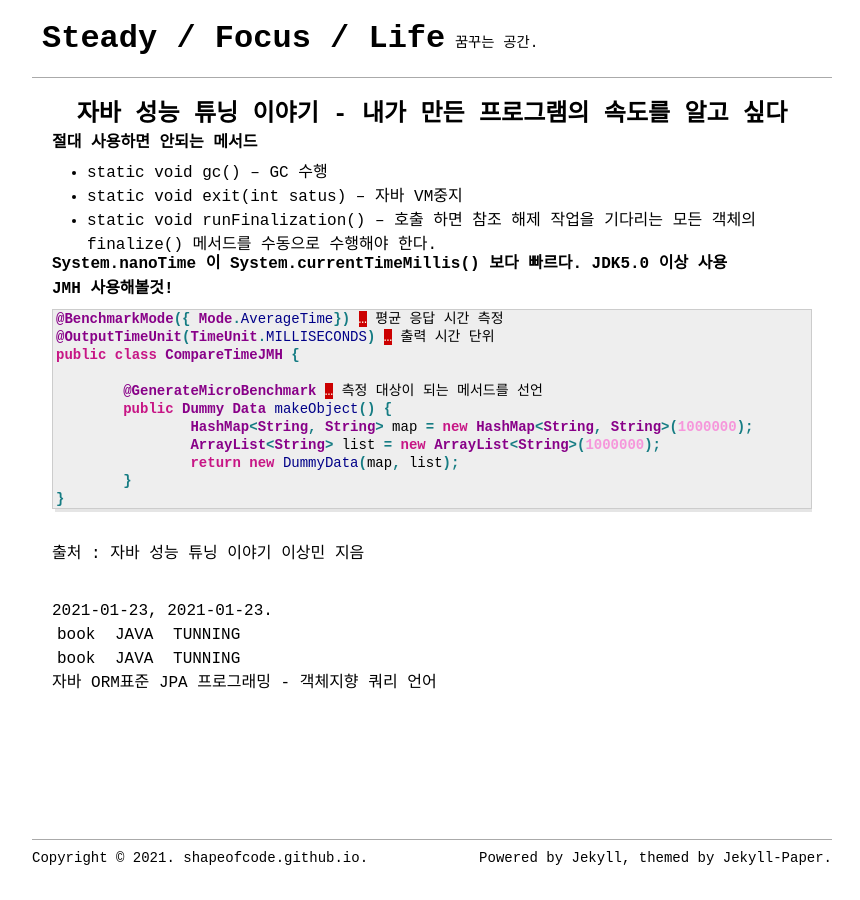
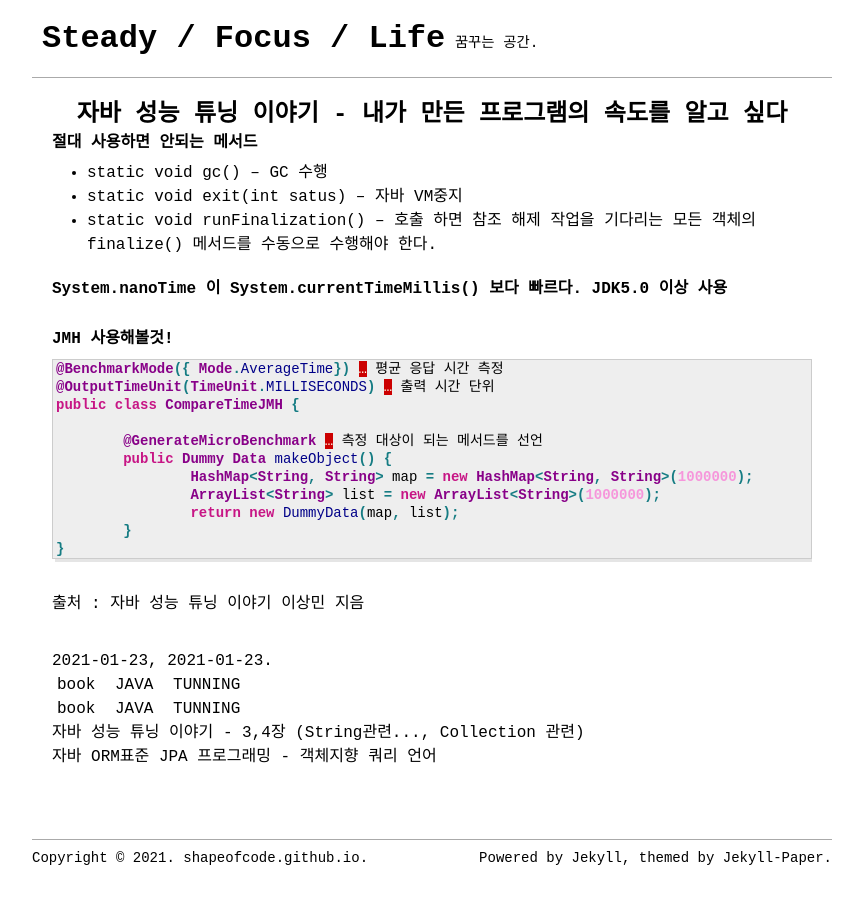
Before and after one commit to shapeofcode/shapeofcode.github.io, a Jekyll site: the page built from _posts/2021-01-23-book-java-tunning01.markdown, in a window 1280 px wide. Shown: the whole page, without its empty margins (208-1068 px from the left). Built offline with Jekyll 4.4.1, drawn with Linux system fonts in a browser that asks for light colours; comment, search, counter and statistics services are not loaded; some of the changed lines change nothing that is shown.

Commit message:
- add content

````diff
--- a/_posts/2021-01-23-book-java-tunning01.markdown
+++ b/_posts/2021-01-23-book-java-tunning01.markdown
@@ -13,8 +13,11 @@
 - static void exit(int satus) – 자바 VM중지
 - static void runFinalization() – 호출 하면 참조 해제 작업을 기다리는 모든 객체의 finalize() 메서드를 수동으로 수행해야 한다.
 
+<br/>
 
 **System.nanoTime 이 System.currentTimeMillis() 보다 빠르다. JDK5.0 이상 사용**
+
+<br/>
 
 **JMH 사용해볼것!**
 ```java
--- /dev/null
+++ b/_posts/2021-01-24-book-java-tunning02.markdown
@@ -0,0 +1,45 @@
+---
+layout: post
+title:  "자바 성능 튜닝 이야기 - 3,4장 (String관련..., Collection 관련)"
+date:   2021-01-24
+last_modified_at: 2021-01-24
+categories: [book, JAVA, TUNNING]
+tags: [book, JAVA, TUNNING]
+---
+
+**String 관련**
+
+-	스레드와 관련있으면 StringBuffer를 안전 여부와 상관이 없으면 StringBuilder를 사용한다.
+
+<br/>
+
+**Set 관련**
+
+- HashSet , LinkedHashSet 성능 비슷 TreeSet 성능 차이 보임
+- HashSet은 데이터 크기를 미리 알고 있을 때 미리 지정하면 성능상 유리
+- TreeSet은 데이터를 순서에 따라 탐색하는 작업이 필요할 때 유의미
+
+<br/>
+
+**List 관련**
+- ArrayList, Vector, LinkedList 데이터를 추가하는 시간은 비슷하다. 데이터를 가져오는 속도는 ArrayList > Vector > LinkedList 순으로 빠름. LinkedList는 특히 느리다. 그 이유는 Queue 인터페이스를 상속받았기 때문이다. Vector도 ArrayList 보다 훨씬 느린데 그 이유는 여러 스레드에서 접근할 경우를 방지하기 위해서 get() 메서드에 synchronized가 선언되어 있기 떄문이다. 삭제의 경우 마지막 값보다 첫번째 값을 삭제할 때 속도 차이가 난다. 그 이유는 0번 째를 삭제하면 나머지가 값의 위치를 변경해야 하기 때문이다.
+Map 관련
+- HashMap, Hashtable, TreeMap, LinkedHashMap 비슷하지만 트리 형태로 처리하는 TreeMap 클래스가 가장 느리다.
+
+<br/>
+
+애매할 때 쓰기 좋은 가장 일반적으로 사용되는 클래스
+
+Set – HashSet
+
+List – ArrayList
+
+Map – HashMap
+
+Queue - LinkedList
+
+<br/>
+
+출처 : 자바 성능 튜닝 이야기 이상민 지음
+
+<br/>
````
